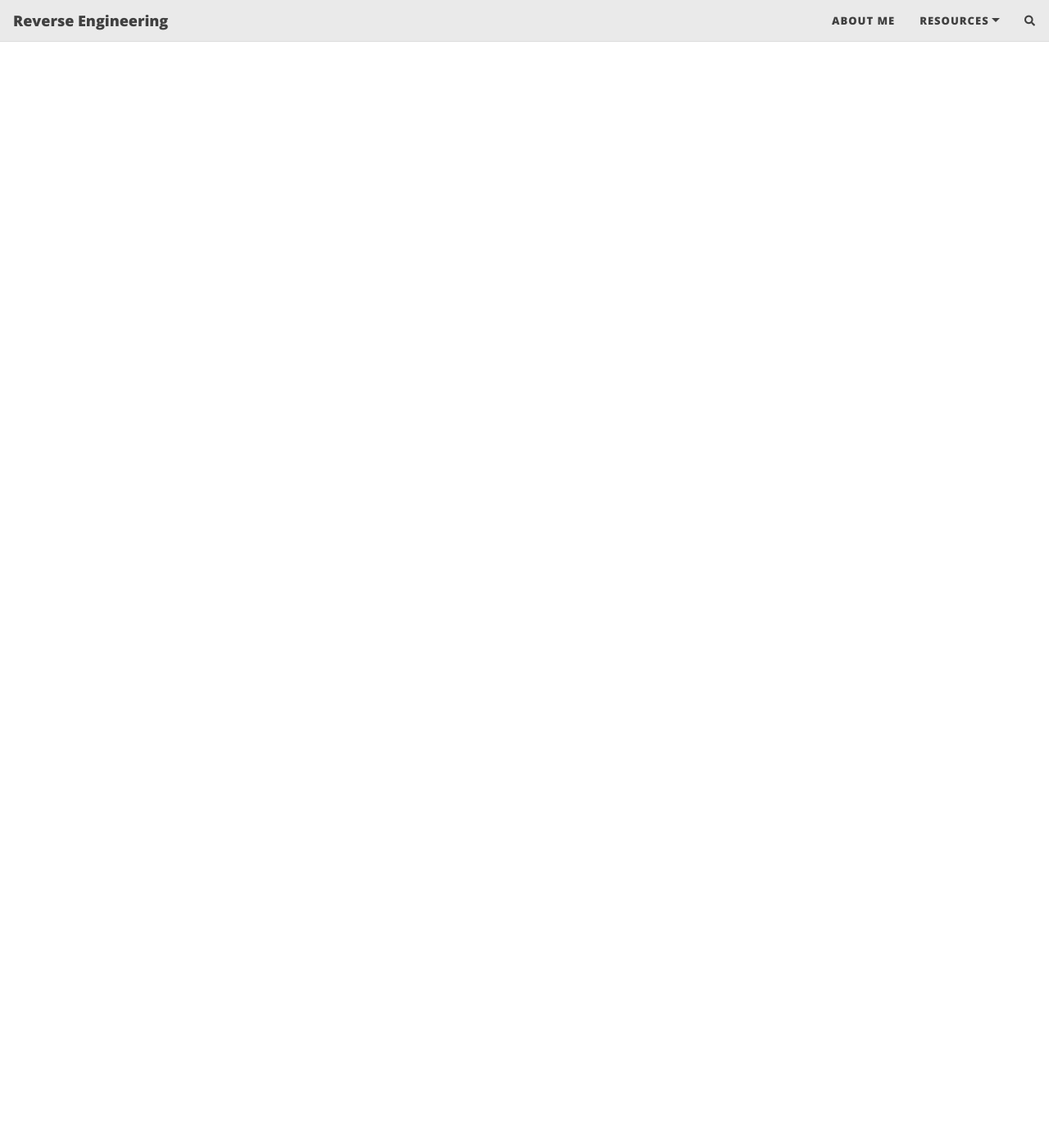
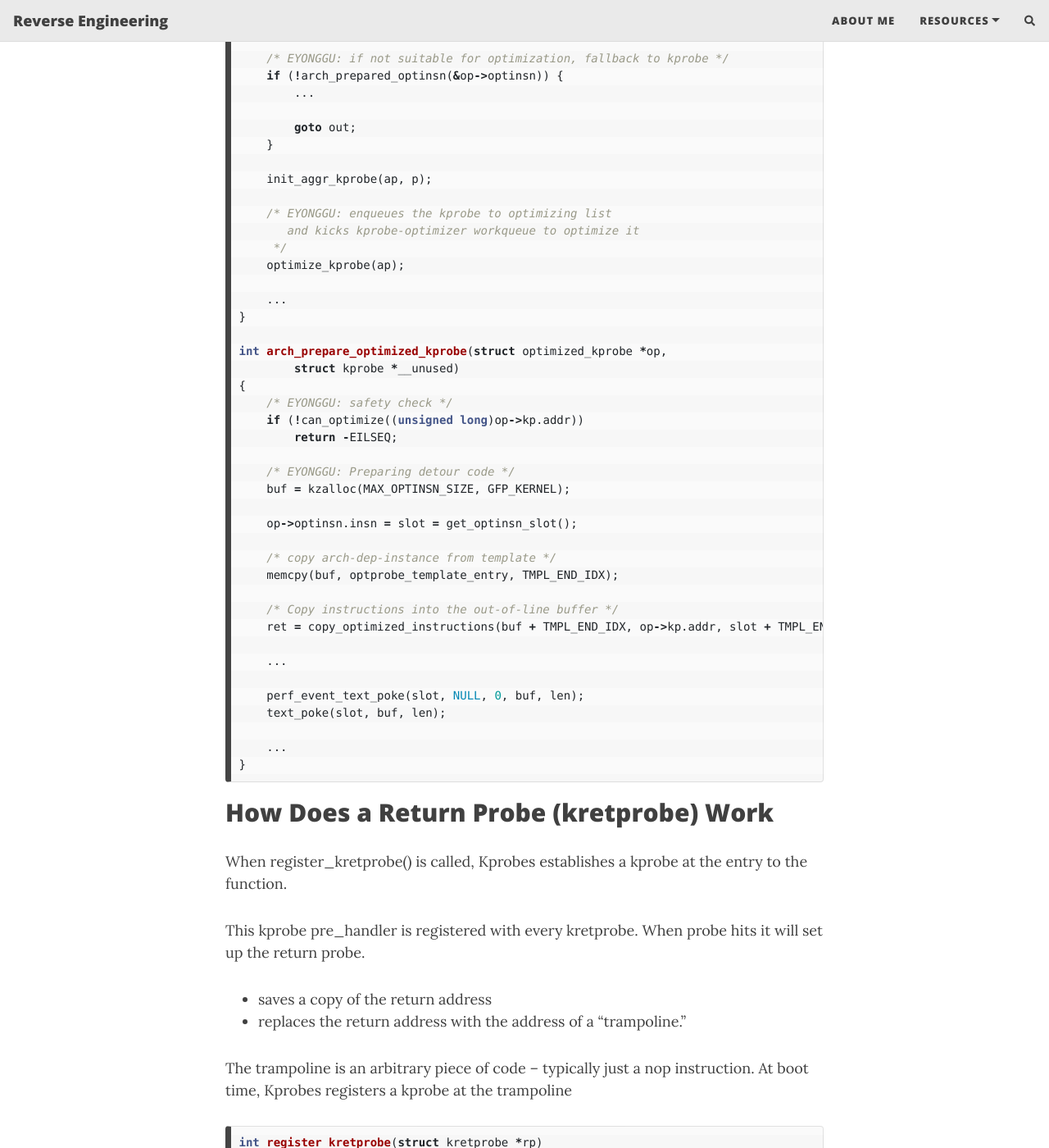
Before and after one commit to eyonggu/eyonggu.github.io, a Jekyll site: the page built from _posts/2022-02-22-how-kprobe-works.markdown, in a window 1280 px wide and 1400 px high, scrolled down 5354 px. Shown: the whole window at 82% size. Built offline with Jekyll 4.4.1, drawn with Linux system fonts in a browser that asks for light colours; nearby versions of some CDN libraries; comment, search, counter and statistics services are not loaded; some of the changed text lies outside the part shown.

Commit message:
Add kprobe optimization and return probe
Signed-off-by: Yong Gu <yong.g.gu@ericsson.com>

````diff
--- a/_posts/2022-02-22-how-kprobe-works.markdown
+++ b/_posts/2022-02-22-how-kprobe-works.markdown
@@ -197,3 +197,104 @@ int kprobe_int3_handler(struct pt_regs *regs)
     }
 }
 ```
+## Kprobe optimization (TODO)
+
+As seen in the register_kprobe() above, the last step is to call a function try_to_optimize_kprobe(p), which tries to optimize the kprobe by replacing a breakpoint with a jump instruction. Jump optimization reduces probing overhead drastically.
+
+Note, the optimization is only applicable to normal kprobe, i.e. excluding ftrace kprobe.
+
+```c
+static void try_to_optimize_kprobe(struct kprobe *p)
+{
+    struct kprobe *ap;
+    struct optimized_kprobe *op;
+
+    /* EYONGGU: not applicable for ftrace kprobe */
+    if (kprobe_ftrace(p))
+        return;
+
+    /* EYONGGU: allocate an op, and prepare it, see below */
+    ap = alloc_aggr_kprobe(p);
+
+    /* EYONGGU: if not suitable for optimization, fallback to kprobe */
+    if (!arch_prepared_optinsn(&op->optinsn)) {
+        ...
+
+        goto out;
+    }
+
+    init_aggr_kprobe(ap, p);
+
+    /* EYONGGU: enqueues the kprobe to optimizing list
+       and kicks kprobe-optimizer workqueue to optimize it
+     */
+    optimize_kprobe(ap);
+
+    ...
+}
+
+int arch_prepare_optimized_kprobe(struct optimized_kprobe *op,
+        struct kprobe *__unused)
+{
+    /* EYONGGU: safety check */
+    if (!can_optimize((unsigned long)op->kp.addr))
+        return -EILSEQ;
+
+    /* EYONGGU: Preparing detour code */
+    buf = kzalloc(MAX_OPTINSN_SIZE, GFP_KERNEL);
+
+    op->optinsn.insn = slot = get_optinsn_slot();
+
+    /* copy arch-dep-instance from template */
+    memcpy(buf, optprobe_template_entry, TMPL_END_IDX);
+
+    /* Copy instructions into the out-of-line buffer */
+    ret = copy_optimized_instructions(buf + TMPL_END_IDX, op->kp.addr, slot + TMPL_END_IDX);
+
+    ...
+
+    perf_event_text_poke(slot, NULL, 0, buf, len);
+    text_poke(slot, buf, len);
+
+    ...
+}
+```
+
+## How Does a Return Probe (kretprobe) Work
+
+When register_kretprobe() is called, Kprobes establishes a kprobe at the entry to the function.
+
+This kprobe pre_handler is registered with every kretprobe. When probe hits it will set up the return probe.
+- saves a copy of the return address
+- replaces the return address with the address of a "trampoline."
+
+The trampoline is an arbitrary piece of code -- typically just a nop instruction.  At boot time, Kprobes registers a kprobe at the trampoline
+
+```c
+int register_kretprobe(struct kretprobe *rp)
+{
+    kprobe_on_func_entry(rp->kp.addr, rp->kp.symbol_name, rp->kp.offset);
+
+    rp->kp.pre_handler = pre_handler_kretprobe;
+    rp->kp.post_handler = NULL;
+
+    ret = register_kprobe(&rp->kp);
+}
+```
+
+When the probed function executes its return instruction, control passes to the trampoline and that probe is hit, Kprobes' trampoline handler calls the user-specified return handler associated with the kretprobe, then sets the saved instruction pointer to the saved return address, and that's where execution resumes upon return from the trap.
+
+```c
+static int pre_handler_kretprobe(struct kprobe *p, struct pt_regs *regs)
+{
+    ...
+
+    arch_prepare_kretprobe(ri, regs);
+
+    ...
+}
+```
+
+## Links
+- [Kernel Probes (Kprobes)](https://www.kernel.org/doc/Documentation/kprobes.txt)
+- [kprobes: Kprobes jump optimization support](https://lwn.net/Articles/340319/)
--- a/_posts/2022-02-23-how-kprobe-trace-works.markdown
+++ b/_posts/2022-02-23-how-kprobe-trace-works.markdown
@@ -57,7 +57,7 @@ echo p:testevent fork_idle >> kprobe_events
 
 The kprobe-based event trace is implemented in [kernel/trace/trace_kprobe.c](https://github.com/torvalds/linux/blob/master/kernel/trace/trace_kprobe.c).
 
-When a new kprobe-based event is written to sysfs *kprobe_events* file, function *probes_write*(kprobe_events_ops.write) is called to create a new event.
+When a new event is written to sysfs *kprobe_events* file, function *probes_write*(kprobe_events_ops.write) is called to create a new event.
 
 ```c
 static const struct file_operations kprobe_events_ops = {
@@ -72,7 +72,7 @@ static ssize_t probes_write(struct file *file, const char __user *buffer,
 }
 ```
 
-The kprobe-based event creation is done in *__trace_kprobe_create()* function.
+The event creation is done in *__trace_kprobe_create()* function.
 ```c
 static int __trace_kprobe_create(int argc, const char *argv[])
 {
````
